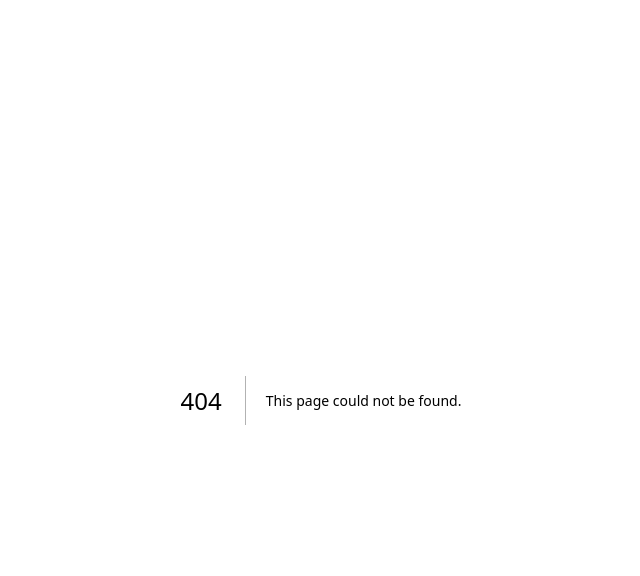
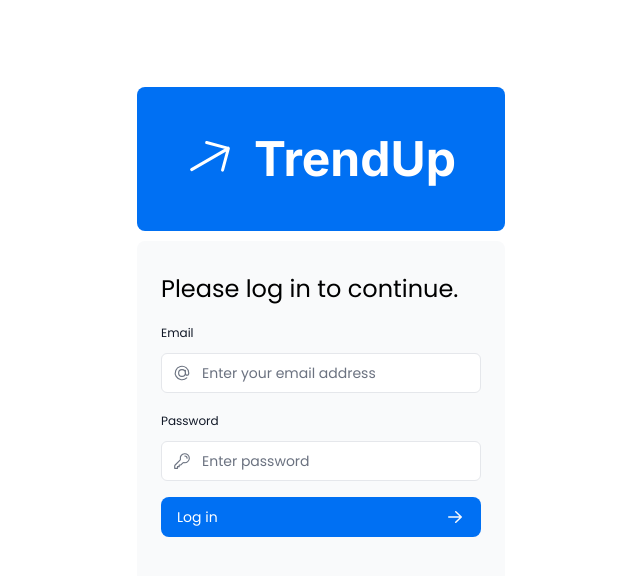
Before and after one commit to vincentminutella/fitness-tracker, a Next.js app: page /login in a window 1280 px wide. Before the commit this address had no page. Shown: the top 576 px of the page, without its empty margins (319-959 px from the left). Built offline with nearby package versions, Linux system fonts and the light colour scheme.

Commit message:
login and logo edit

```diff
--- /dev/null
+++ b/app/login/layout.tsx
@@ -0,0 +1,9 @@
+import { poppins } from '@/app/ui/fonts';
+
+export default function Layout({ children }: { children: React.ReactNode }) {
+  return (
+    <html lang="en">
+      <body className={`${poppins.className} antialiased`}>{children}</body>
+    </html>
+  );
+}
--- /dev/null
+++ b/app/login/page.tsx
@@ -0,0 +1,21 @@
+import LoginForm from '@/app/ui/login-form';
+import TrendUpLogo from '@/app/ui/trendup-logo';
+
+
+export default function LoginPage() {
+  return (
+    <main className="flex items-center justify-center md:h-screen">
+      <div className="relative mx-auto flex w-full max-w-[400px] flex-col space-y-2.5 p-4 md:-mt-32">
+        <div className="flex h-20 w-full items-center justify-center rounded-lg bg-blue-500 p-3 md:h-36">
+          <div className="text-white hidden md:block">
+            <TrendUpLogo />
+          </div>
+          <div className="md:w-36 text-white block md:hidden">
+            <TrendUpLogo/>
+          </div>
+        </div>
+        <LoginForm />
+      </div>
+    </main>
+  );
+}
--- a/app/ui/trendup-logo.tsx
+++ b/app/ui/trendup-logo.tsx
@@ -6,8 +6,8 @@ export default function TrendUpLogo() {
     <div
       className={`${inter.className} flex flex-row items-center leading-none text-white`}
     >
-      <ArrowUpRightIcon className="h-16 w-16 rotate-[15deg]" />
-      <p className="text-5xl font-bold pl-8">TrendUp</p>
+      <ArrowUpRightIcon className="h-12 w-12 mr-5 rotate-[15deg]" />
+      <p className="text-5xl font-bold">TrendUp</p>
     </div>
   );
 }
```
